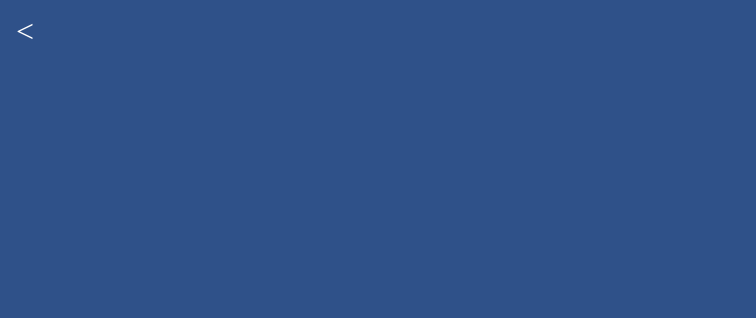
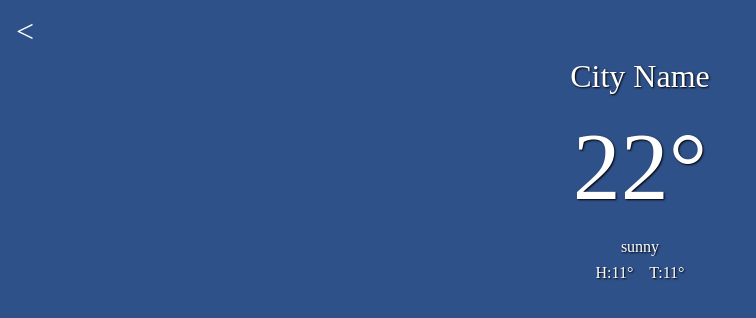
Before and after one commit to vitalischumarov/WeatherApp, an Angular app: page / in a window 1280 px wide. Shown: the top 318 px of the page, without its empty margins (0-756 px from the left). Built offline with nearby package versions, Linux system fonts and the light colour scheme.

Commit message:
main component created

```diff
--- a/src/app/Components/main-component/main-component.css
+++ b/src/app/Components/main-component/main-component.css
@@ -0,0 +1,19 @@
+.main {
+    display: flex;
+    flex-direction: column;
+    text-align: center;
+}
+
+.text {
+    color: white;
+    text-shadow: 1px 1px 2px black;
+    padding: 0.5rem;
+}
+
+.main_cityName {
+    font-size: 2rem;
+}
+
+.main_temperature {
+    font-size: 6rem;
+}
--- a/src/app/Components/main-component/main-component.html
+++ b/src/app/Components/main-component/main-component.html
@@ -1 +1,9 @@
-<p>main-component works!</p>
+<div class="main">
+    <span class="main_cityName text">City Name</span>
+    <span class="main_temperature text">22°</span>
+    <span class="main_condition text">sunny</span>
+    <div class="main_detail">
+        <span class="main_detail_H text">H:11°</span>
+        <span class="main_detail_T text">T:11°</span>
+    </div>
+</div>
--- a/src/app/app.html
+++ b/src/app/app.html
@@ -1 +1,2 @@
 <app-nav-component></app-nav-component>
+<app-main-component></app-main-component>
--- a/src/app/app.ts
+++ b/src/app/app.ts
@@ -1,9 +1,10 @@
 import { Component, signal } from '@angular/core';
 import { NavComponent } from './Components/nav-component/nav-component';
+import { MainComponent } from './Components/main-component/main-component';
 
 @Component({
   selector: 'app-root',
-  imports: [NavComponent],
+  imports: [NavComponent, MainComponent],
   templateUrl: './app.html',
   styleUrl: './app.css'
 })
```
